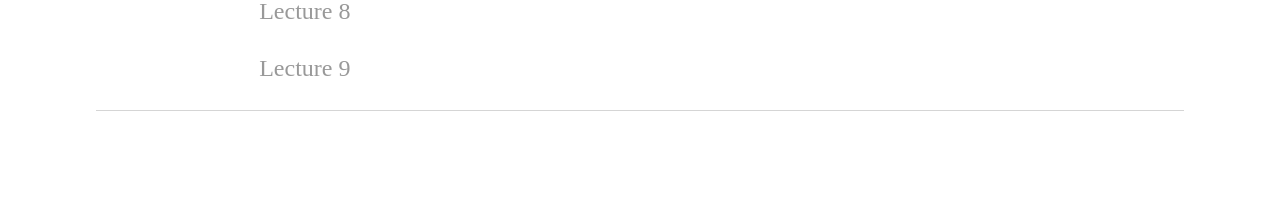
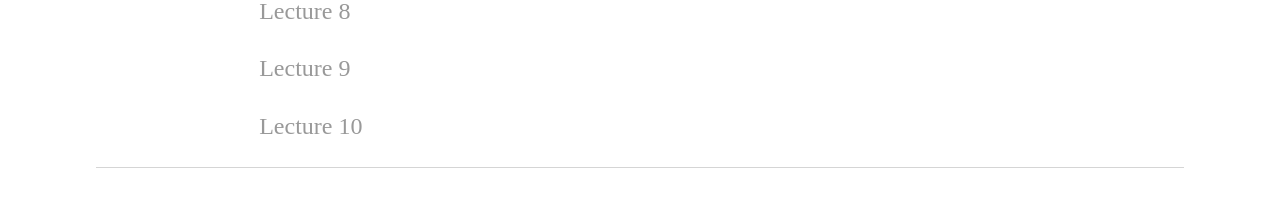
Before and after one commit to mreppert/mreppert.github.io, a Jekyll site: the page built from education/chm676/notes/index.html, in a window 1280 px wide. Shown: the part 600-807 px from the top of the page. Built offline with Jekyll 4.4.1, drawn with Linux system fonts in a browser that asks for light colours.

Commit message:
Added schedule + final project information

```diff
--- a/education/chm676/notes/index.html
+++ b/education/chm676/notes/index.html
@@ -23,7 +23,8 @@ title: Reppert Research Group
   <p><a href="/education/chm676/notes/lecture6.pdf">Lecture 6</a></p>
   <p><a href="/education/chm676/notes/lecture7.pdf">Lecture 7</a></p>
   <p><a href="/education/chm676/notes/lecture8.pdf">Lecture 8</a></p>
-  <p><a href="/education/chm676/notes/lecture8.pdf">Lecture 9</a></p>
+  <p><a href="/education/chm676/notes/lecture9.pdf">Lecture 9</a></p>
+  <p><a href="/education/chm676/notes/lecture10.pdf">Lecture 10</a></p>
   </pre>
   </body>
 </html>
```
Also changed, not shown: 1 other file.
